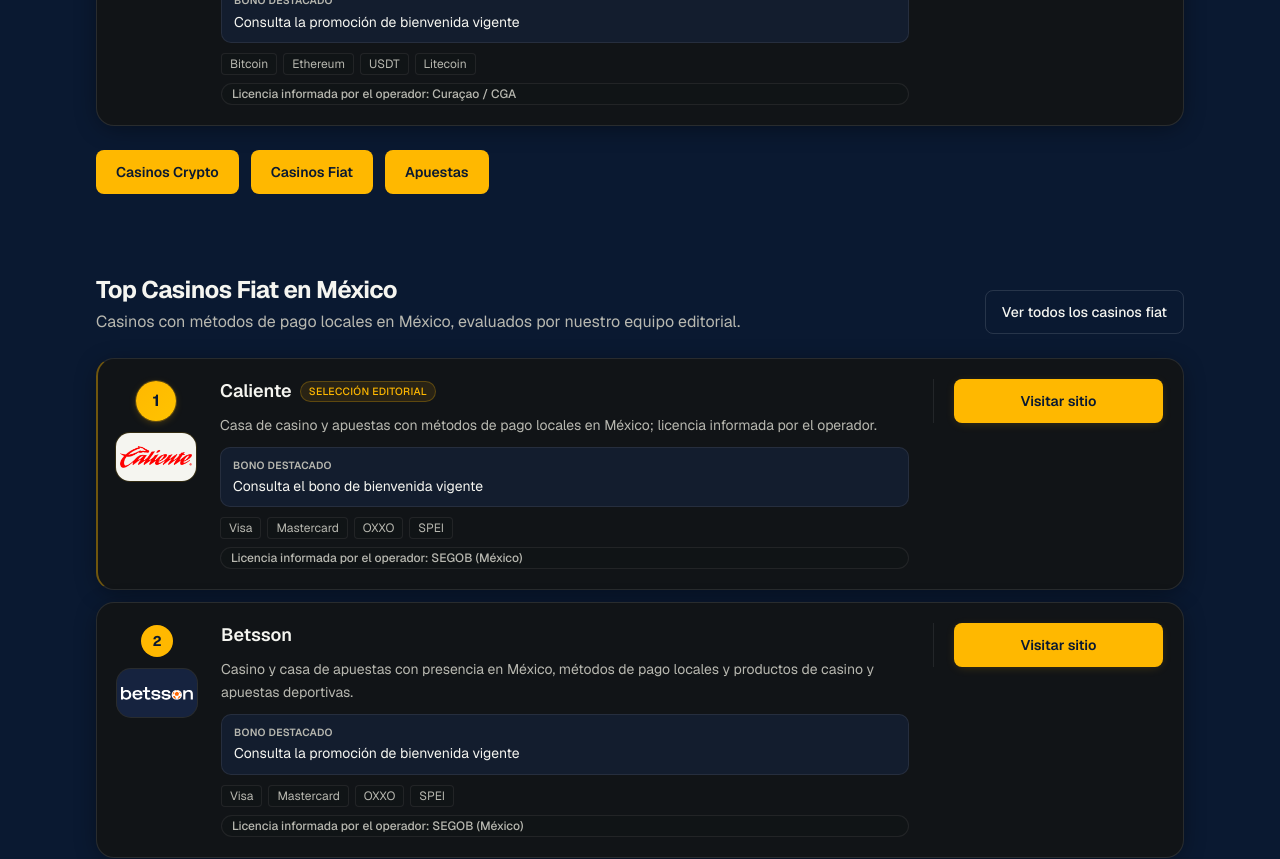
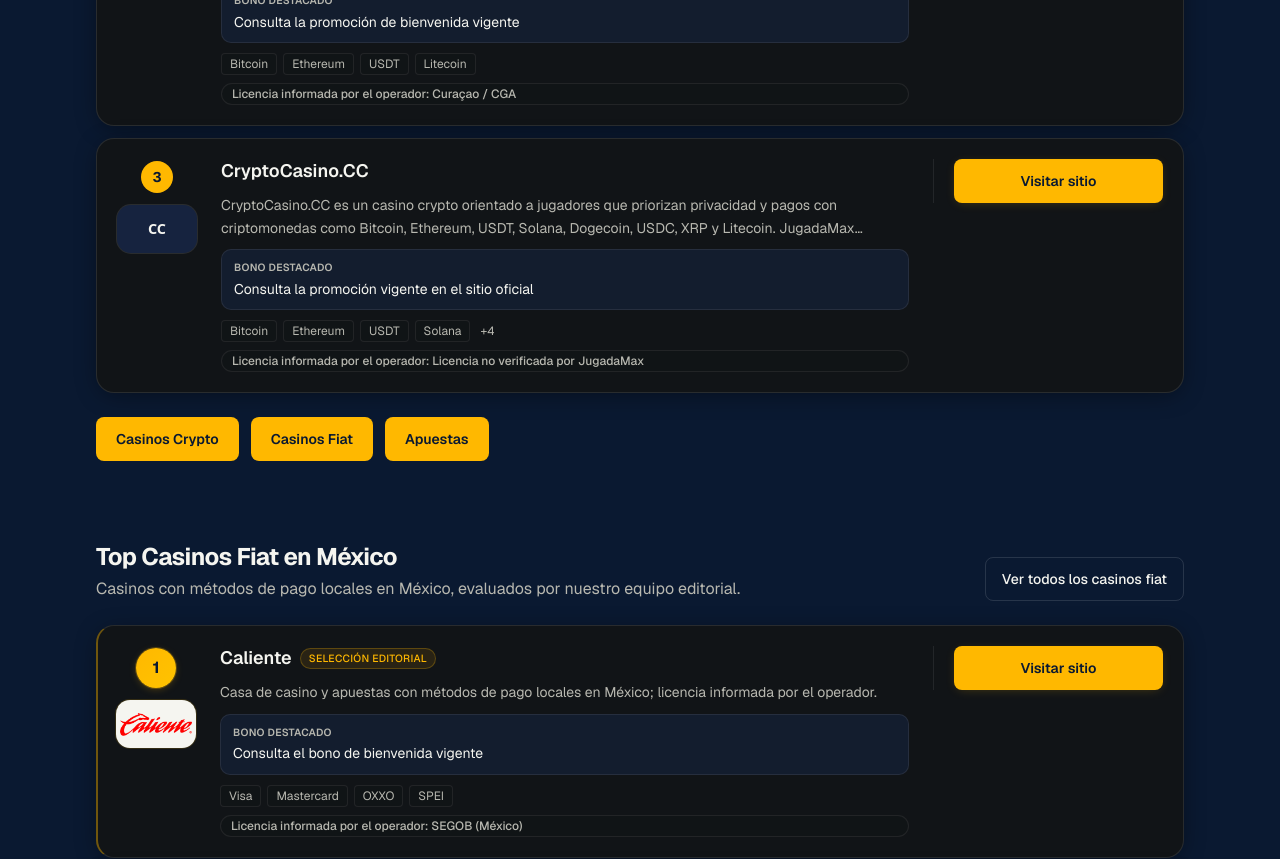
Before and after one commit to arturgerc/jugadamax, a Next.js app: page / in a window 1280 px wide. Shown: the part 1580-2439 px from the top of the page. Built offline with nearby package versions, Linux system fonts and the light colour scheme.

Commit message:
Add CryptoCasino operator

```diff
--- a/content/bonuses/index.ts
+++ b/content/bonuses/index.ts
@@ -20,6 +20,14 @@ export const bonuses: Bonus[] = [
     id: "bitcasino-welcome",
     casinoId: "bitcasino",
     title: "Consulta la promoción de bienvenida vigente",
+    type: "welcome",
+    terms: "Aplican términos y condiciones del operador. Verifica la oferta actual en el sitio oficial.",
+    active: true,
+  },
+  {
+    id: "cryptocasino-welcome",
+    casinoId: "cryptocasino",
+    title: "Consulta la promoción vigente en el sitio oficial",
     type: "welcome",
     terms: "Aplican términos y condiciones del operador. Verifica la oferta actual en el sitio oficial.",
     active: true,
--- a/content/casinos/index.ts
+++ b/content/casinos/index.ts
@@ -66,6 +66,39 @@ export const casinos: Casino[] = [
     affiliateUrl: "https://bitcasino.io/",
     summary:
       "Casino crypto internacional con enfoque en Bitcoin y otras criptomonedas; disponibilidad, bonos y condiciones deben verificarse en el sitio oficial.",
+    locale: "es-MX",
+  },
+  {
+    id: "cryptocasino",
+    slug: "cryptocasino",
+    name: "CryptoCasino.CC",
+    logo: {
+      src: "/operators/cryptocasino.svg",
+      alt: "CryptoCasino.CC",
+      width: 80,
+      height: 40,
+    },
+    verticals: ["crypto-casino"],
+    rankByVertical: { "crypto-casino": 3 },
+    payments: [
+      { name: "Bitcoin", kind: "crypto" },
+      { name: "Ethereum", kind: "crypto" },
+      { name: "USDT", kind: "crypto" },
+      { name: "Solana", kind: "crypto" },
+      { name: "Dogecoin", kind: "crypto" },
+      { name: "USDC", kind: "crypto" },
+      { name: "XRP", kind: "crypto" },
+      { name: "Litecoin", kind: "crypto" },
+    ],
+    licensing: {
+      licenseName: "Licencia no verificada por JugadaMax",
+      notes:
+        "Licencia, disponibilidad, verificación, límites y condiciones deben revisarse en el sitio oficial.",
+    },
+    bonusIds: ["cryptocasino-welcome"],
+    affiliateUrl: "https://www.cryptocasino.cc/",
+    summary:
+      "CryptoCasino.CC es un casino crypto orientado a jugadores que priorizan privacidad y pagos con criptomonedas como Bitcoin, Ethereum, USDT, Solana, Dogecoin, USDC, XRP y Litecoin. JugadaMax recomienda verificar disponibilidad para México, requisitos de verificación, límites, comisiones y tiempos de retiro antes de registrarse.",
     locale: "es-MX",
   },
   {
```
Also changed, not shown: public/operators/cryptocasino.svg (added).
